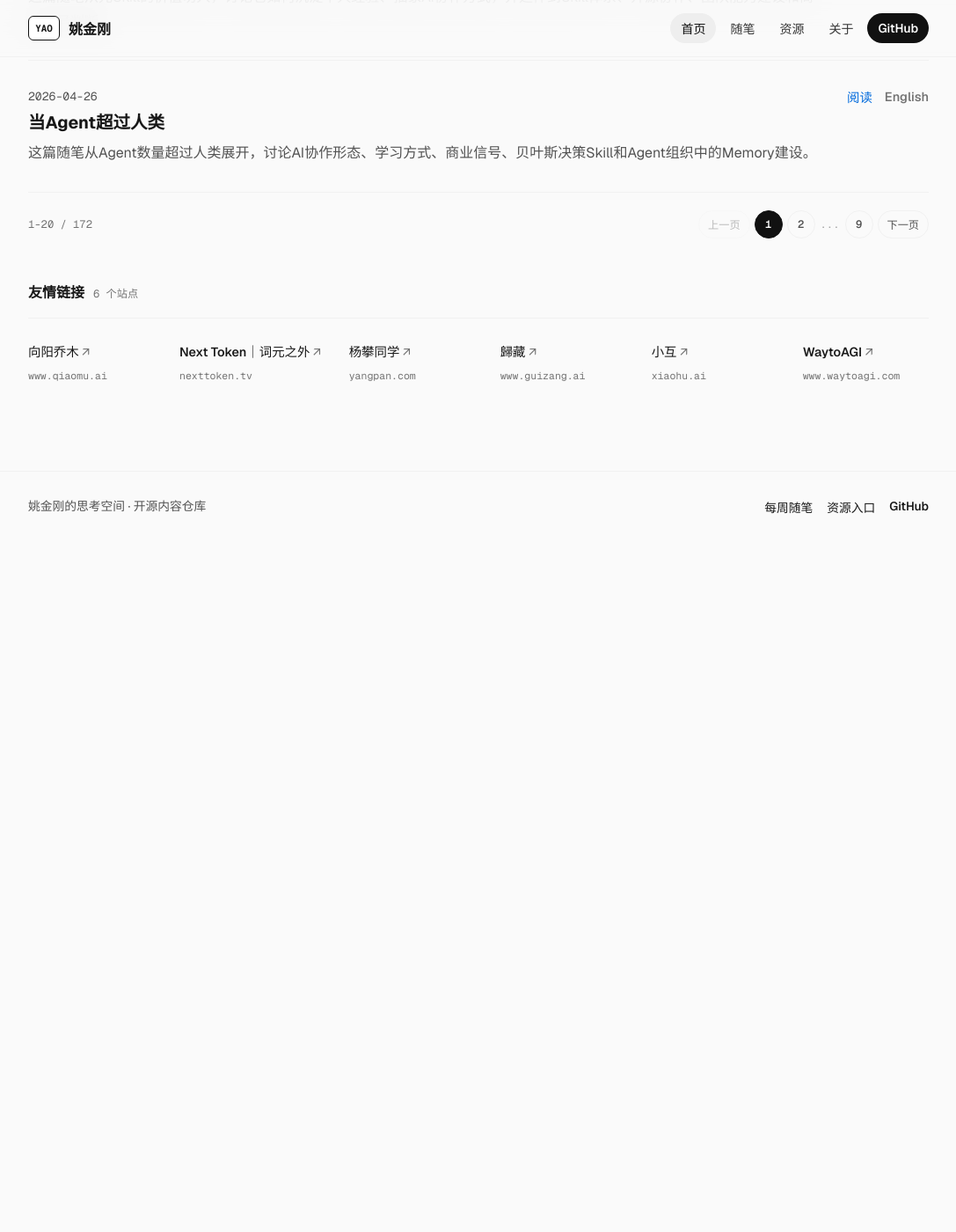
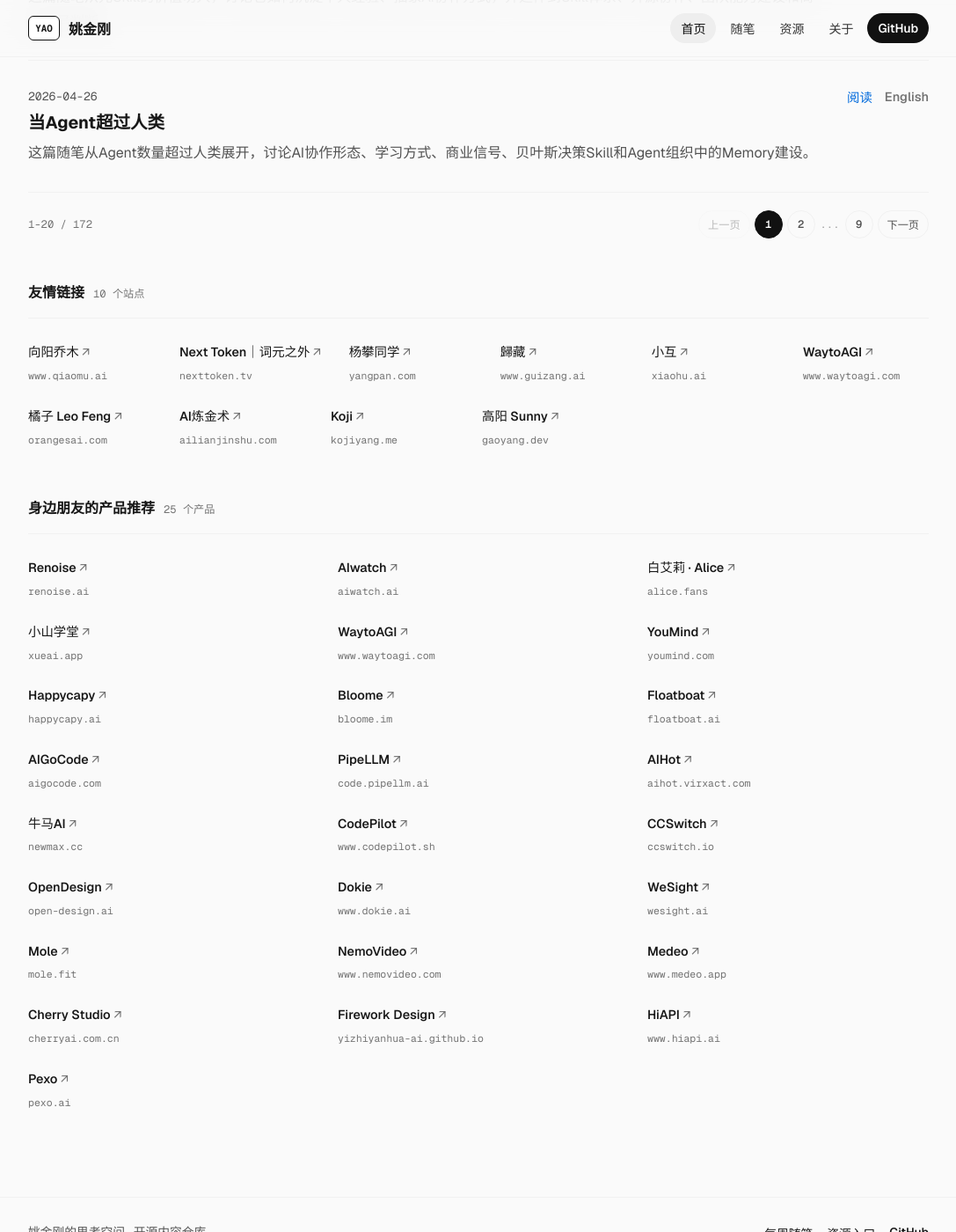
Before and after one commit to yaojingang/yaojingang.github.io, a Jekyll site: the page built from index.html, in a window 1280 px wide and 1400 px high, scrolled down 3825 px. Shown: the whole window at 88% size, without its empty margins (96-1183 px from the left). Built offline with Jekyll 4.4.1, drawn with Linux system fonts in a browser that asks for light colours; comment, search, counter and statistics services are not loaded; before the commit the page ends 4455 px from its top, so only the background shows below that.

Commit message:
Expand friend links and add product recommendations

```diff
--- /dev/null
+++ b/_data/friend_products.yml
@@ -0,0 +1,50 @@
+- name: Renoise
+  url: https://renoise.ai/
+- name: AIwatch
+  url: https://aiwatch.ai/
+- name: 白艾莉 · Alice
+  url: https://alice.fans/
+- name: 小山学堂
+  url: https://xueai.app/
+- name: WaytoAGI
+  url: https://www.waytoagi.com/
+- name: YouMind
+  url: https://youmind.com/
+- name: Happycapy
+  url: https://happycapy.ai/
+- name: Bloome
+  url: https://bloome.im/
+- name: Floatboat
+  url: https://floatboat.ai/
+- name: AIGoCode
+  url: https://aigocode.com/
+- name: PipeLLM
+  url: https://code.pipellm.ai/
+- name: AIHot
+  url: https://aihot.virxact.com/
+- name: 牛马AI
+  url: https://newmax.cc/
+- name: CodePilot
+  url: https://www.codepilot.sh/
+- name: CCSwitch
+  url: https://ccswitch.io/
+- name: OpenDesign
+  url: https://open-design.ai/
+- name: Dokie
+  url: https://www.dokie.ai/
+- name: WeSight
+  url: https://wesight.ai/
+- name: Mole
+  url: https://mole.fit/
+- name: NemoVideo
+  url: https://www.nemovideo.com/
+- name: Medeo
+  url: https://www.medeo.app/
+- name: Cherry Studio
+  url: https://cherryai.com.cn/
+- name: Firework Design
+  url: https://yizhiyanhua-ai.github.io/fireworks-design
+- name: HiAPI
+  url: https://www.hiapi.ai/
+- name: Pexo
+  url: https://pexo.ai/
--- a/_data/friends.yml
+++ b/_data/friends.yml
@@ -10,3 +10,11 @@
   url: https://xiaohu.ai/
 - name: WaytoAGI
   url: https://www.waytoagi.com/
+- name: 橘子 Leo Feng
+  url: https://orangesai.com/
+- name: AI炼金术
+  url: https://ailianjinshu.com/
+- name: Koji
+  url: https://kojiyang.me/
+- name: 高阳 Sunny
+  url: https://gaoyang.dev/
--- a/assets/css/style.scss
+++ b/assets/css/style.scss
@@ -504,6 +504,15 @@
   transform: translateY(1px);
 }
 
+.home-products-list {
+  display: grid;
+  grid-template-columns: repeat(3, minmax(0, 1fr));
+}
+
+.home-products-list li {
+  min-width: 0;
+}
+
 @media (hover: hover) {
   .home-friends-list a:hover {
     color: var(--accent);
@@ -2993,6 +3002,11 @@
 }
 
 @media (max-width: 560px) {
+  .home-products-list {
+    grid-template-columns: repeat(2, minmax(0, 1fr));
+    column-gap: 24px;
+  }
+
   .container,
   .header-inner {
     width: calc(100% - 28px);
--- a/index.html
+++ b/index.html
@@ -100,3 +100,22 @@
     {% endfor %}
   </ul>
 </section>
+
+<section class="home-list-section home-products-section" aria-labelledby="home-products-title">
+  <header class="home-list-head">
+    <div class="home-list-title">
+      <h2 id="home-products-title">身边朋友的产品推荐</h2>
+      <small>{{ site.data.friend_products.size }} 个产品</small>
+    </div>
+  </header>
+  <ul class="home-friends-list home-products-list">
+    {% for product in site.data.friend_products %}
+    <li>
+      <a href="{{ product.url | escape }}" target="_blank" rel="noopener noreferrer">
+        <span class="home-friend-name">{{ product.name | escape }} <span aria-hidden="true">↗</span></span>
+        <span class="home-friend-domain">{{ product.url | split: '://' | last | split: '/' | first | escape }}</span>
+      </a>
+    </li>
+    {% endfor %}
+  </ul>
+</section>
```
